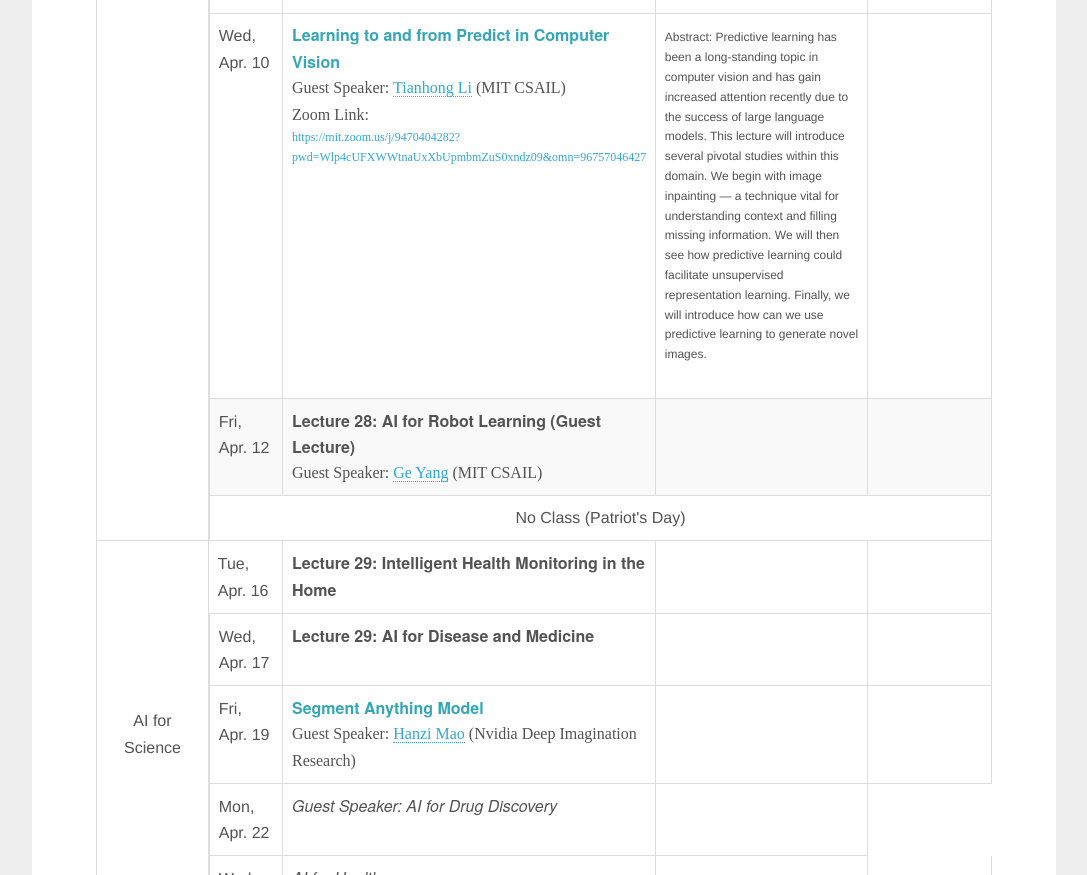
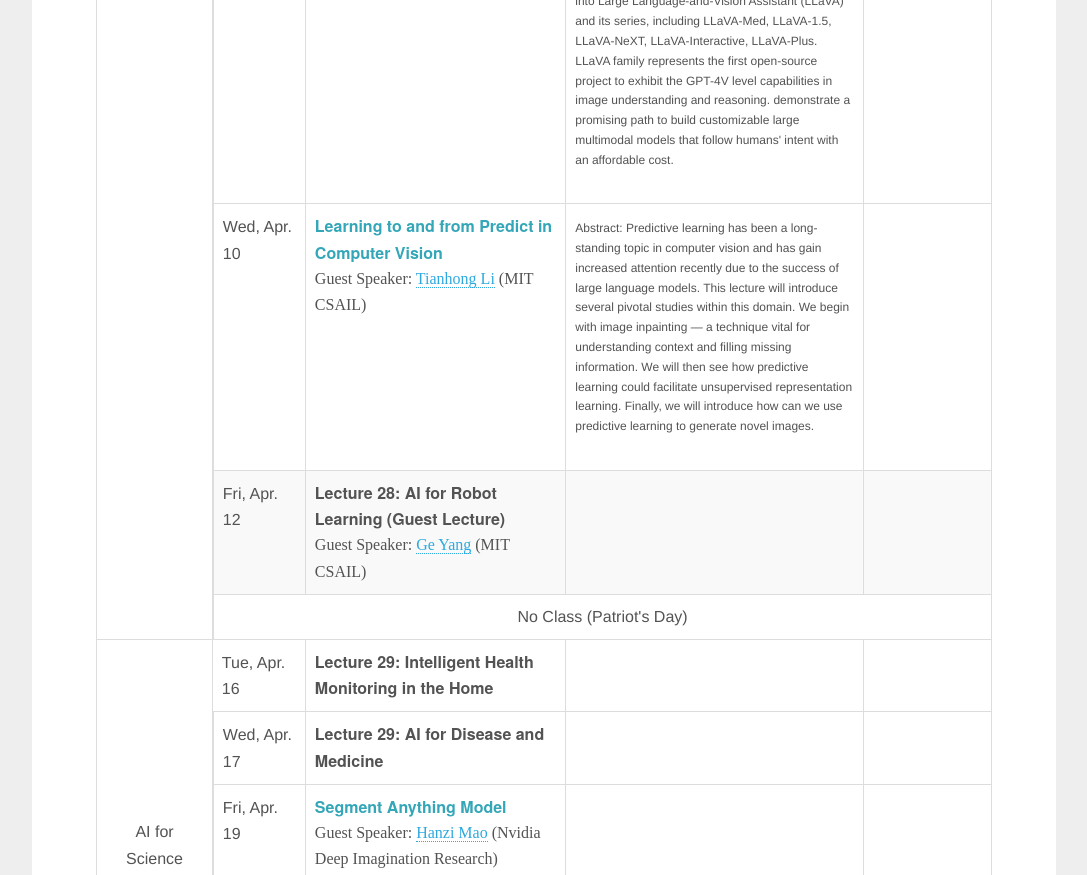
Before and after one commit to miayuanAI/CSCI3399, a plain HTML site: page s24/index.html in a window 1280 px wide. Shown: the part 7180-8055 px from the top of the page, without its empty margins (96-1183 px from the left). Drawn offline with Linux system fonts and the light colour scheme.

Commit message:
update info

```diff
--- a/s24/index.html
+++ b/s24/index.html
@@ -1159,7 +1159,7 @@ Semantic/Instance/Panoptic segmentation </br> -->
           <div class="subtopic">
                       Guest Speaker: <a href="https://www.tianhongli.me/" target="_blank" style="color: #2EA9DF;">Tianhong Li</a> (MIT CSAIL) </br>
 
-                      Zoom Link: <a href="https://mit.zoom.us/j/9470404282?pwd=Wlp4cUFXWWtnaUxXbUpmbmZuS0xndz09&omn=96757046427" target="_blank" style="color: #2EA9DF;"><p style="font-size: 12px;">https://mit.zoom.us/j/9470404282?pwd=Wlp4cUFXWWtnaUxXbUpmbmZuS0xndz09&omn=96757046427</p></a>
+                      <!-- Zoom Link: <a href="https://mit.zoom.us/j/9470404282?pwd=Wlp4cUFXWWtnaUxXbUpmbmZuS0xndz09&omn=96757046427" target="_blank" style="color: #2EA9DF;"><p style="font-size: 12px;">https://mit.zoom.us/j/9470404282?pwd=Wlp4cUFXWWtnaUxXbUpmbmZuS0xndz09&omn=96757046427</p></a> -->
           </div>
         </td>
         <td>
```
